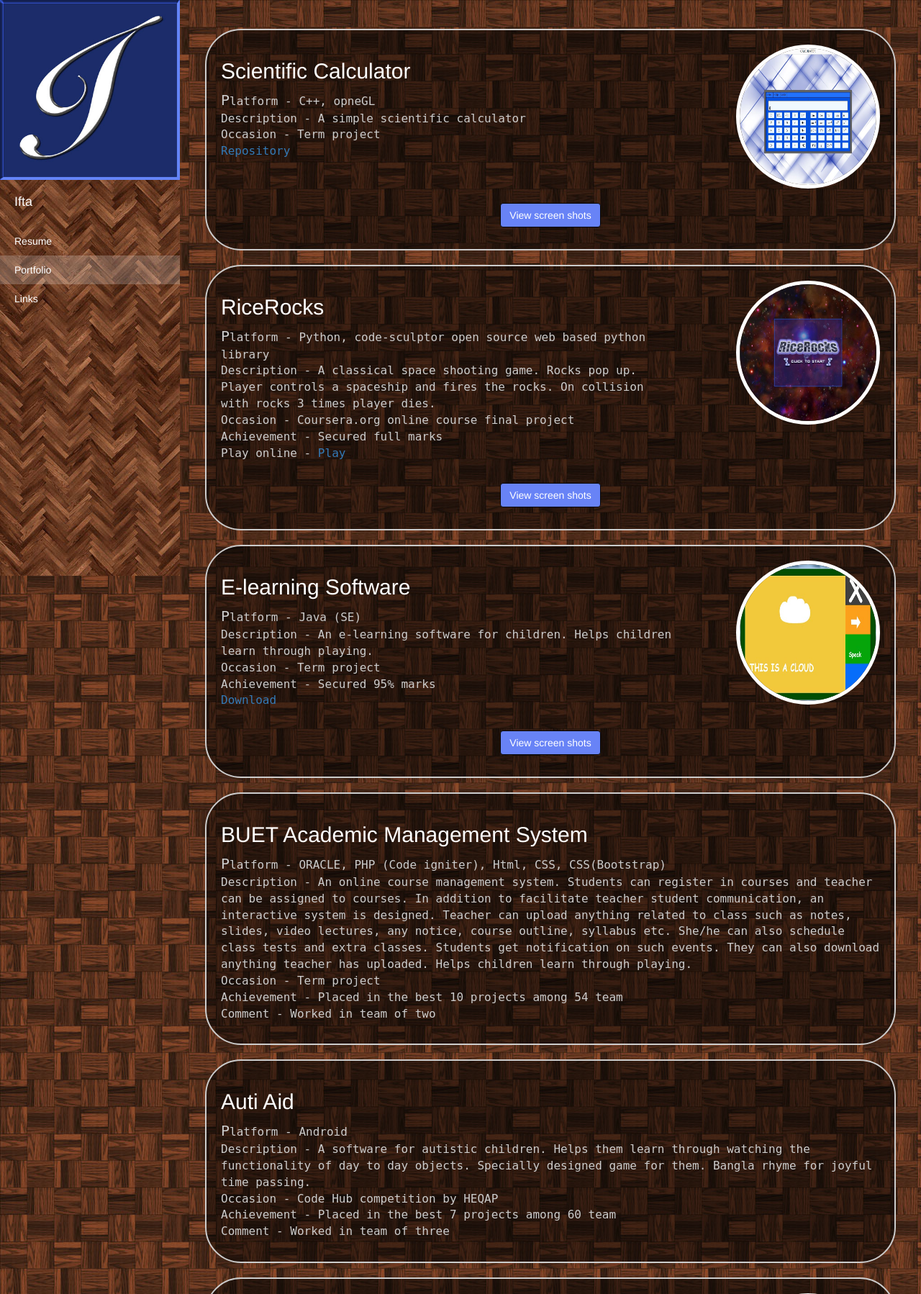
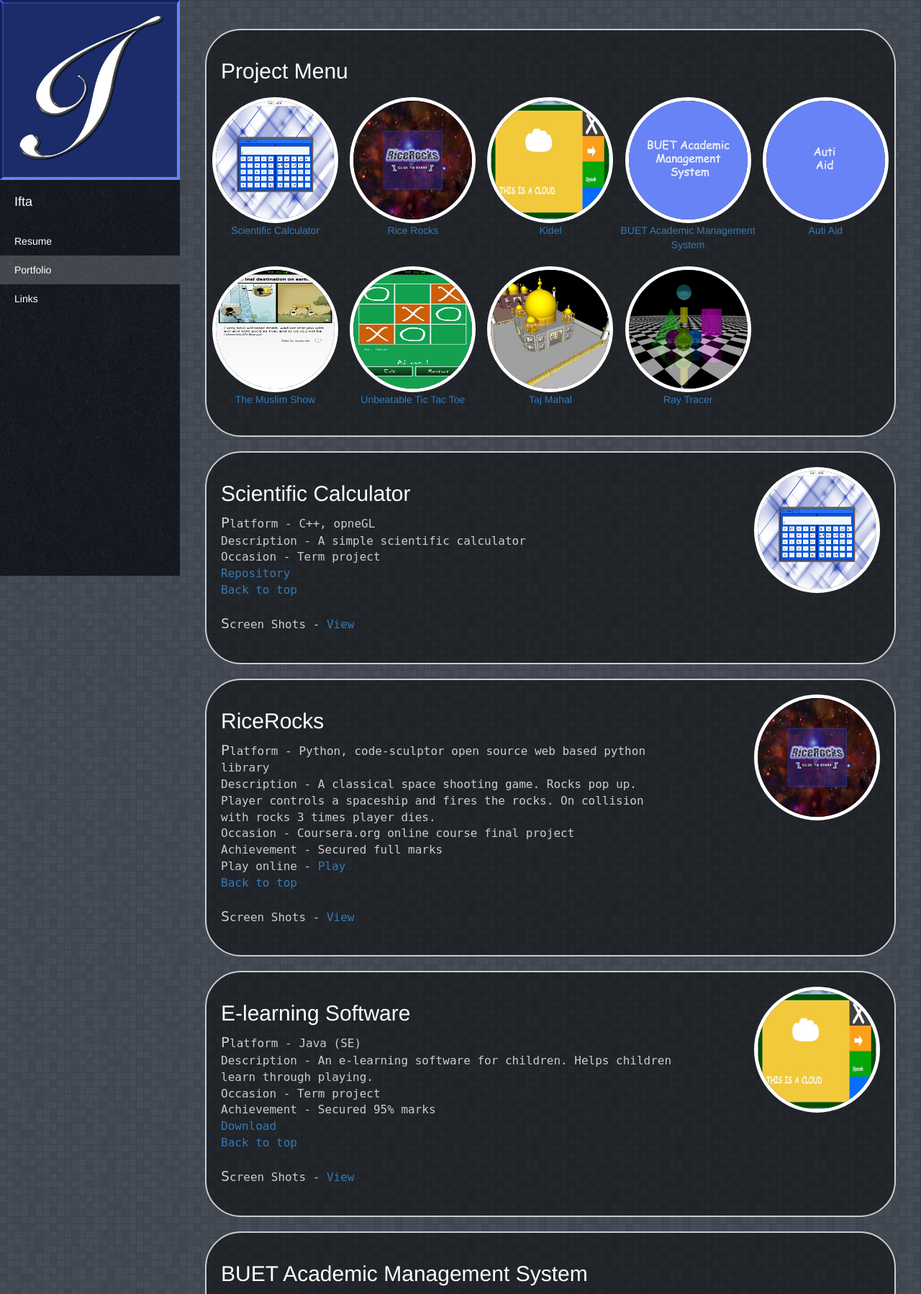
Before and after one commit to adorgoalp/Ifta-s-Index, a PHP site: page /portfolio.php in a window 1280 px wide. Shown: the top 1798 px of the page at 72% size. Run offline with PHP 8.4, Linux system fonts and the light colour scheme.

Commit message:
now this is something I think

```diff
--- a/css/ifta.css
+++ b/css/ifta.css
@@ -1,5 +1,5 @@
 body{
-    background-image: url(../img/side.jpg);
+    background-image: url(../img/abg1.png);
     background-repeat: repeat;
     color: #cccccc;
 }
@@ -41,6 +41,7 @@ p{
     padding: 20px 0px;
     margin: 20px 0px;
     background-color: rgba(0,0,0,0.5);
+    overflow: auto;
 }
 .centering{
     text-align: center;
@@ -50,7 +51,6 @@ p{
 }
 hr{
     width: 95%;
-    margin: 50px auto 30px auto;
 }
 .quotes{
     font-family: cursive;
@@ -62,7 +62,7 @@ span{
     color: #6883f6;
 }
 .portfolio-pictures{
-    display: inline-block;
+    display: none;
     width: 100%;
     padding: 10px;
     text-align: center;
@@ -80,23 +80,43 @@ span{
 }
 .img-circle{
     border-radius: 50%;
-    width: 300px;
-    height: 300px;
+    width: 200px;
+    height: 200px;
     border: 5px #ffffff solid;
 }
 .img-circle-small{
     border-radius: 50%;
-    width: 200px;
-    height: 200px;
+    width: 175px;
+    height: 175px;
     border: 5px #ffffff solid;
+}
+.left-right-parent{
+    overflow: auto;
 }
 .left{
     max-width: 70%;
     overflow: visible;
     float: left;
+    margin-bottom: 10px;
 }
 .right{
     overflow: no-content;
     text-align: right;
     margin-right: 20px;
+    margin-bottom: 10px;
+    float: right;
+    margin-right: 20px;
 }
+.jumper{
+    text-align: center;
+    box-sizing: border-box;
+    width: 20%;
+    float: left;
+    margin-bottom: 20px;
+}
+.list-style-tick{
+    list-style-image: url(../img/tick.png);
+}
+.list-style-box{
+    list-style-image: url(../img/box.png);
+}
--- a/css/simple-sidebar.css
+++ b/css/simple-sidebar.css
@@ -19,7 +19,7 @@
     margin-left: -250px;
     overflow-y: auto;
     background-color: #442b1a;
-    background-image: url(../img/bg.jpg);
+    background-image: url(../img/abg5.png);
     background-repeat: repeat;
     -webkit-transition: all 0.5s ease;
     -moz-transition: all 0.5s ease;
--- a/foot.php
+++ b/foot.php
@@ -1,5 +1,5 @@
 <div style="text-align: center">
-    <button href="#menu-toggle" class="btn btn-black" id="menu-toggle">Toggle Menu</button>
+    <button href="#menu-toggle" class="btn btn-black" id="menu-toggle">Hide Menu</button>
 </div>
 </div>
 </div>
@@ -8,6 +8,9 @@
     $("#menu-toggle").click(function (e) {
         e.preventDefault();
         $("#wrapper").toggleClass("toggled");
+        $(this).text(function (i, text) {
+            return text === "View Menu" ? "Hide Menu" : "View Menu";
+        });
     });
 </script>
 </body>
--- a/portfolio.php
+++ b/portfolio.php
@@ -1,25 +1,77 @@
 <!DOCTYPE html>
 <?php require_once './head.php'; ?>
+<div class="round-border" id="top">
+    <h2 class="text-good-positioning" style="margin-bottom: 20px;">Project Menu</h2>
 
-<div class="round-border">
+    <a class="jumper" href="#scienCalc">
+        <img class="img-circle-small" src="img/calc/main.JPG" alt="calculator"><br>
+        Scientific Calculator
+    </a>
+    <a class="jumper" href="#riceRocks">
+        <img class="img-circle-small" src="img/rr/rr1.jpg" alt="Rice rocks"><br>
+        Rice Rocks
+    </a>
+    <a class="jumper" href="#kidelDiv">
+        <img class="img-circle-small" src="img/kidel/this-is.jpg" alt="kidel"><br>
+        Kidel
+    </a>
+    <a class="jumper" href="#buetAcaDiv">
+        <img class="img-circle-small" src="img/buetAca.jpg" alt="BUET AMS"><br>
+        BUET Academic Management System
+    </a>
+    <a class="jumper" href="#autiDiv">
+        <img class="img-circle-small" src="img/auti-aid.jpg" alt="Auti Aid"><br>
+        Auti Aid
+    </a>
+    <div class="clearfix"></div>
+    <a class="jumper" href="#tmsDiv">
+        <img class="img-circle-small" src="img/tms/destination.jpg" alt="the muslim show"><br>
+        The Muslim Show
+    </a>
+    <a class="jumper" href="#utttDiv">
+        <img class="img-circle-small" src="img/ttt/ai-won.jpg" alt="tick tac toe"><br>
+        Unbeatable Tic Tac Toe
+    </a>
+    <a class="jumper" href="#tajDiv">
+        <img class="img-circle-small" src="img/taj/main.jpg" alt="taj mahal"><br>
+        Taj Mahal
+    </a>
+    <a class="jumper" href="#rayDiv">
+        <img class="img-circle-small" src="img/ray/output.jpg" alt="ray tracer"><br>
+        Ray Tracer
+    </a>
+</div>
+<div class="round-border" id="scienCalc">
+    <div class="left-right-parent">
         <div class="left">
             <h2 class="text-good-positioning">Scientific Calculator</h2>
             <p>
                 Platform - C++, opneGL<br>
                 Description - A simple scientific calculator<br>
                 Occasion - Term project<br>
-            <a href="https://github.com/adorgoalp/Term-project-calculator" target="_blank">Repository</a>
+                <a href="https://github.com/adorgoalp/Term-project-calculator"
+                   target="_blank">Repository</a><br>
+                <a href="#top" class="jumper" style="width: auto; text-align: left;">Back to top</a>
+            </p>
+            <div class="clearfix"></div>
+            <p>
+                 Screen Shots - <a id="calcSSB">View</a>
             </p>
         </div>
         <div class="right">
             <img class="img-circle-small" src="img/calc/main.JPG" alt="calculator">
         </div>
+    </div>
     <div class="portfolio-pictures" id="sc">
-        <button class='btn btn-black' onclick='loadCalcSS()'>View screen shots</button>
+        <img src='img/calc/main.JPG'>
+        <img src='img/calc/main-small.JPG'>
+        <img src='img/calc/help.JPG'>
+        <img src='img/calc/about.JPG'>
     </div>
 
 </div>
-<div class="round-border">
+<div class="round-border" id="riceRocks">
+    <div class="left-right-parent">
         <div class="left">
             <h2 class="text-good-positioning">RiceRocks</h2>
             <p>
@@ -29,17 +81,25 @@
                 the rocks. On collision with rocks 3 times player dies.<br>
                 Occasion - Coursera.org online course final project<br>
                 Achievement - Secured full marks<br>
-            Play online - <a target="_blank" href="http://www.codeskulptor.org/#user27_ozqyJmhrQP_26.py">Play</a>
+                Play online - <a target="_blank" href="http://www.codeskulptor.org/#user27_ozqyJmhrQP_26.py">Play</a><br>
+                <a href="#top" class="jumper" style="width: auto; text-align: left;">Back to top</a>
+            </p>
+            <div class="clearfix"></div>
+            <p>
+                 Screen Shots - <a id="rrSSB">View</a>
             </p>
         </div>
         <div class="right">
             <img class="img-circle-small" src="img/rr/rr1.jpg" alt="Rice rocks">
         </div>
+    </div>
     <div class="portfolio-pictures" id="rr">
-        <button class="btn btn-black" onclick="loadRiceRocksSS()">View screen shots</button>
+        <img src='img/rr/rr1.jpg'>
+        <img src='img/rr/rr2.jpg'>
     </div>
 </div>
-<div class="round-border">
+<div class="round-border" id="kidelDiv">
+    <div class="left-right-parent">
         <div class="left">
             <h2 class="text-good-positioning">E-learning Software</h2>
             <p>
@@ -48,17 +108,28 @@
                 Helps children learn through playing.<br>
                 Occasion - Term project<br>
                 Achievement - Secured 95% marks<br>
-        <a href="https://github.com/adorgoalp/KIDEL" target="_blank">Download</a>
+                <a href="https://github.com/adorgoalp/KIDEL" target="_blank">Download</a><br>
+                <a href="#top" class="jumper" style="width: auto; text-align: left;">Back to top</a>
+            </p>
+            <div class="clearfix"></div>
+            <p>
+                 Screen Shots - <a id="kidelSSB">View</a>
             </p>
         </div>
         <div class="right">
             <img class="img-circle-small" src="img/kidel/this-is.jpg" alt="kidel">
         </div>
+    </div>
     <div class="portfolio-pictures" id="kidel">
-        <button class="btn btn-black" onclick="loadKidelSS()">View screen shots</button>
+        <img src='img/kidel/interface.jpg' alt="interface">
+        <img src='img/kidel/addition.jpg' alt="addition">
+        <img src='img/kidel/color.jpg' alt="color">
+        <img src='img/kidel/firstletter.jpg' alt="firstletter">
+        <img src='img/kidel/how-many.jpg' alt="how many">
+        <img src='img/kidel/this-is.jpg' alt="this is a?">
     </div>
 </div>
-<div class="round-border">
+<div class="round-border" id="buetAcaDiv">
     <h2 class="text-good-positioning">BUET Academic Management System</h2>
     <p>
         Platform - ORACLE, PHP (Code igniter), Html, CSS, CSS(Bootstrap)<br>
@@ -74,9 +145,11 @@
         Occasion - Term project<br>
         Achievement - Placed in the best 10 projects among 54 team<br>
         Comment - Worked in team of two
+        <br>
+        <a href="#top" class="jumper" style="width: auto; text-align: left;">Back to top</a>
     </p>
 </div>
-<div class="round-border">
+<div class="round-border" id="autiDiv">
     <h2 class="text-good-positioning">Auti Aid</h2>
     <p>
         Platform - Android<br>
@@ -87,9 +160,12 @@
         Occasion - Code Hub competition by HEQAP<br>
         Achievement - Placed in the best 7 projects among 60 team<br>
         Comment - Worked in team of three
+        <br>
+        <a href="#top" class="jumper" style="width: auto; text-align: left;">Back to top</a>
     </p>
 </div>
-<div class="round-border">
+<div class="round-border" id="tmsDiv">
+    <div class="left-right-parent">
         <div class="left">
             <h2 class="text-good-positioning">The Muslim Show</h2>
             <p>
@@ -99,16 +175,27 @@
                 Occasion - Hobby<br>
                 Comment - Unpublished due to technical issue<br>
                 <a href="https://github.com/adorgoalp/The-Muslim-Show-Android" target="_blank">Repositiry</a>
+                <br>
+                <a href="#top" class="jumper" style="width: auto; text-align: left;">Back to top</a>
+            </p>
+            <div class="clearfix"></div>
+            <p>
+                 Screen Shots - <a id="tmsSSB">View</a>
             </p>
         </div>
         <div class="right">
             <img class="img-circle-small" src="img/tms/destination.jpg" alt="the muslim show">
         </div>
+    </div>
     <div class="portfolio-pictures" id="tms">
-        <button class="btn btn-black" onclick="loadTheMuslimShowSS()">View screen shots</button>
+        <img src='img/tms/list.jpg'>
+        <img src='img/tms/destination.jpg'>
+        <img src='img/tms/mother.jpg' style='width:98%;'>
+        <img src='img/tms/reversible.jpg' style='width:98%;'>
     </div>
 </div>
-<div class="round-border">
+<div class="round-border" id="utttDiv">
+    <div class="left-right-parent">
         <div class="left">
             <h2 class="text-good-positioning">Unbeatable Tic Tac Toe</h2>
             <p>
@@ -121,16 +208,27 @@
                 lesson. To satisfy them I added a option called 'Let me win'
                 later which lets user win sometime by giving random moves.<br>
                 <a href="https://github.com/adorgoalp/TicTacToe-Android" target="_blank">Repository</a>
+                <br>
+                <a href="#top" class="jumper" style="width: auto; text-align: left;">Back to top</a>
+            </p>
+            <div class="clearfix"></div>
+            <p>
+                 Screen Shots - <a id="tttSSB">View</a>
             </p>
         </div>
         <div class="right">
             <img class="img-circle-small" src="img/ttt/ai-won.jpg" alt="tick tac toe">
         </div>
+    </div>
     <div class="portfolio-pictures" id="uttt">
-        <button class="btn btn-black" onclick="loadUnbeatableTicTacToeSS()">View screen shots</button>
+        <img src='img/ttt/good.jpg'>
+        <img src='img/ttt/main.jpg'>
+        <img src='img/ttt/ai-won.jpg'>
+        <img src='img/ttt/blank.jpg'>
     </div>
 </div>
-<div class="round-border">
+<div class="round-border" id="tajDiv">
+    <div class="left-right-parent">
         <div class="left">
             <h2 class="text-good-positioning">Taj Mahal</h2>
             <p>
@@ -138,16 +236,27 @@
                 Description - The great Taj mahal structure is created using openGL with c++<br>
                 Occasion - University project<br>
                 <a href="https://bitbucket.org/adorgolap/tajmohol" target="_blank">Repository</a>
+                <br>
+                <a href="#top" class="jumper" style="width: auto; text-align: left;">Back to top</a>
+            </p>
+            <div class="clearfix"></div>
+            <p>
+                 Screen Shots - <a id="tajSSB">View</a>
             </p>
         </div>
         <div class="right">
             <img class="img-circle-small" src="img/taj/main.jpg" alt="taj mahal">
         </div>
+    </div>
     <div class="portfolio-pictures" id="taj">
-        <button class="btn btn-black" onclick="loadTajMahalSS()">View screen shots</button>
+        <img src='img/taj/front.jpg' alt='front viwe'>
+        <img src='img/taj/main.jpg' alt='main view'>
+        <img src='img/taj/small.jpg' alt='small red building'>
+        <img src='img/taj/side.jpg' alt='side view'>
     </div>
 </div>
-<div class="round-border">
+<div class="round-border" id="rayDiv">
+    <div class="left-right-parent">
         <div class="left">
             <h2 class="text-good-positioning">Ray Tracer</h2>
             <p>
@@ -156,13 +265,23 @@
                 It renders reflection and refraction upto level specified in spec file.<br>
                 Occasion - University project<br>
                 <a href="https://bitbucket.org/adorgolap/ray-tracer" target="_blank">Repository</a>
+                <br>
+                <a href="#top" class="jumper" style="width: auto; text-align: left;">Back to top</a>
+            </p>
+            <div class="clearfix"></div>
+            <p>
+                 Screen Shots - <a id="raySSB">View</a>
             </p>
         </div>
         <div class="right">
             <img class="img-circle-small" src="img/ray/output.jpg" alt="ray tracer">
         </div>
+    </div>
     <div class="portfolio-pictures" id="ray">
-        <button class="btn btn-black" onclick="loadRayTracerSS()">View screen shots</button>
+        <img src='img/ray/output.jpg' alt='output 1'>
+        <img src='img/ray/output1.jpg' alt='output 2'>
+        <img src='img/ray/output3.jpg' alt='output 3'>
+        <img src='img/ray/output4.jpg' alt='output 4'>
     </div>
 </div>
 <?php require_once './foot.php'; ?>
```
Also changed, not shown: js/ifta.js (+57 -61 lines), nbproject/private/private.xml (+7 -1 lines), reume.php (+6 -6 lines), img/abg1.png (added), img/abg2.png (added), img/abg3.png (added), img/abg4.png (added), img/abg5.png (added), img/abg6.png (added), img/abg7.png (added), img/abg8.png (added), img/auti-aid.jpg (added), img/box.png (added), img/buetAca.jpg (added), 1 more files. Lines whose indentation alone changed are shown as unchanged.
